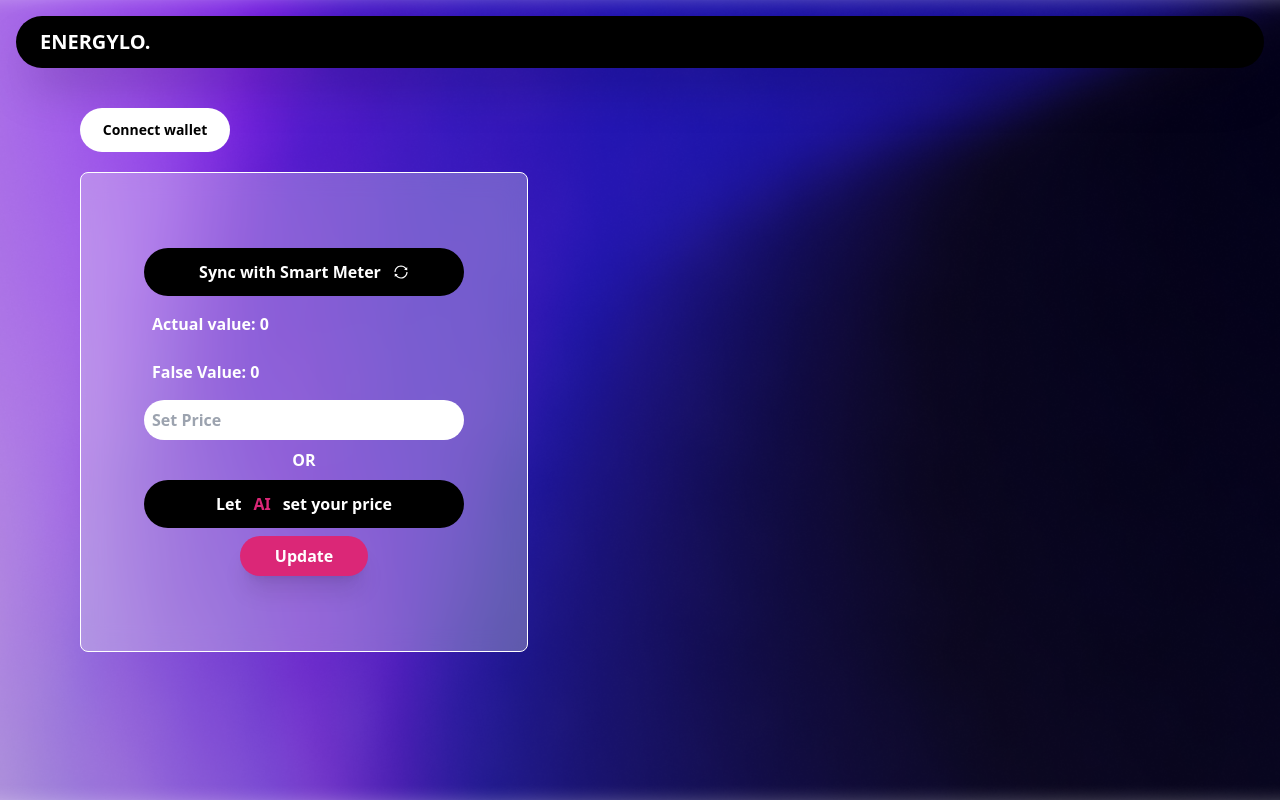
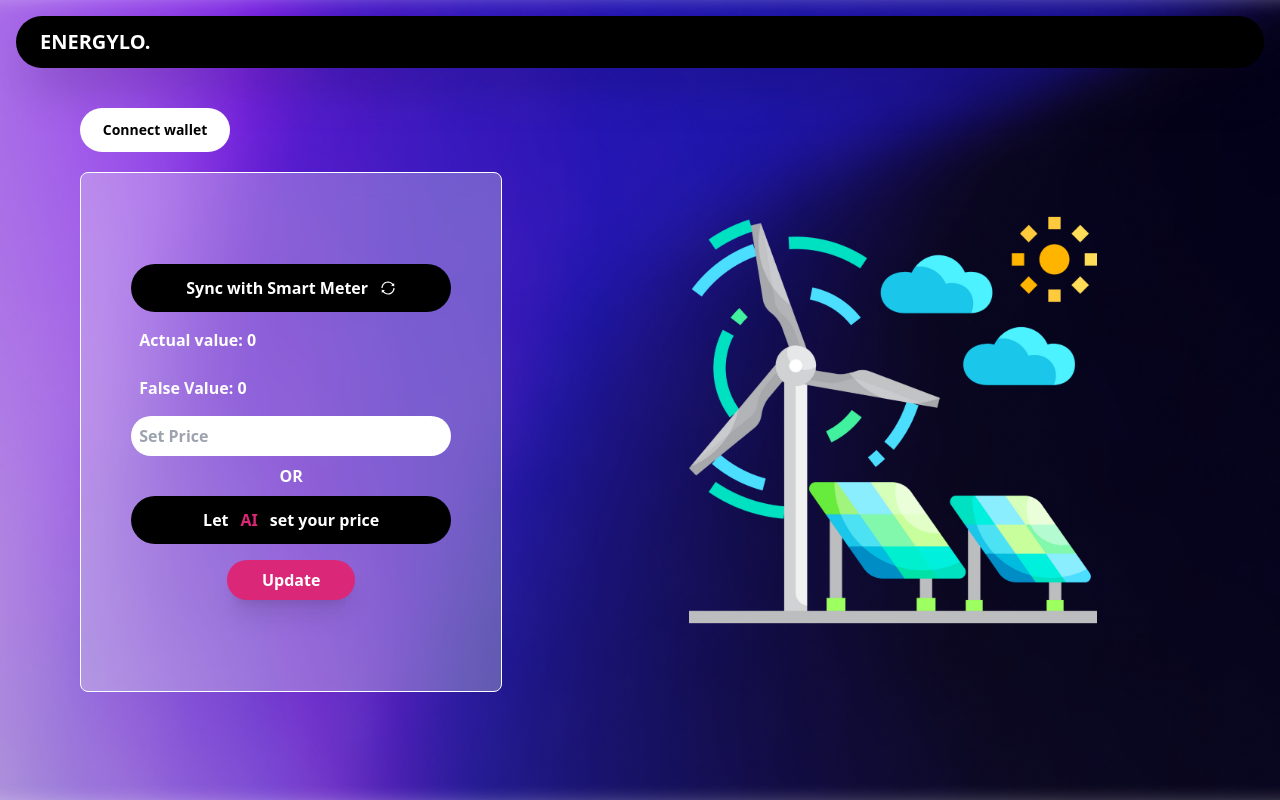
Before and after one commit to TheAkashRoy/statuscode0, a React (Create React App) app in the folder frontend/: page /sell in a window 1280 px wide. Built offline with nearby package versions, Linux system fonts and the light colour scheme.

Commit message:
sell illustration added

```diff
--- a/frontend/src/pages/Sell.jsx
+++ b/frontend/src/pages/Sell.jsx
@@ -4,6 +4,7 @@ import {Link} from 'react-router-dom'
 import Web3 from "web3";
 import contractABI from "../abi/abi.json";
 import axios from "axios";
+import illu from "../assets/illu.png";
 import {AiOutlineSync} from "react-icons/ai"
 const Sell = () => {
   const { user, isAuthenticated, isLoading } = useAuth0();
@@ -134,8 +135,9 @@ console.log("User details",user);
         </div>
      )*/}
       <div className="mt-10 ml-16  font-semibold ">
-      <div className='flex flex-col gap-5'>
-      {isConnected ? (
+      <div className='flex flex-row gap-5'>
+        <div className='flex flex-col gap-5'>
+        {isConnected ? (
         <>
           <button onClick={handleDisconnect} className=' text-sm p-3 rounded-full bg-white font-bold w-[150px]'>Disconnect Wallet</button>
           <p className='font-semibold text-white '>Account: {account}</p>
@@ -143,8 +145,8 @@ console.log("User details",user);
       ) : (
         <button onClick={loadWeb3} className=' text-sm p-3 rounded-full bg-white font-semibold w-[150px]'>Connect wallet</button>
       )}
-        <div className='flex flex-col gap-2  bg-gray-100 bg-opacity-30 backdrop-blur-md p-6 rounded-lg items-center w-[35vw] h-[60vh] justify-center border-[0.5px] border-white'>
-        <button  className='bg-black text-white font-semibold p-3 rounded-full flex justify-center w-[50vw] md:w-[25vw]'>
+        <div className='flex flex-col gap-2  bg-gray-100 bg-opacity-30 backdrop-blur-md p-6 rounded-lg items-center w-[33vw] h-[65vh] justify-center border-[0.5px] border-white'>
+        <button  className='bg-black text-white font-semibold p-3 rounded-full flex justify-center w-[50vw] md:w-[25vw] hover:bg-slate-950'>
          <span className='flex gap-3 flex-row items-center' onClick={handleSync}>Sync with Smart Meter<AiOutlineSync className="text-white "/></span>
           </button>
           <p  className='text-white font-semibold p-2 rounded-full flex justify-start w-[50vw] md:w-[25vw]'>
@@ -156,11 +158,15 @@ console.log("User details",user);
           <input type="number" onChange={(e)=>setPrice(e.target.value)} className='bg-white text-black font-semibold p-2 rounded-full flex justify-center w-[50vw] md:w-[25vw]'
           placeholder='Set Price'>
           </input>
-          <p className='font-semibold text-white '>OR</p>
-          <button  className='bg-black text-white font-semibold p-3 rounded-full flex justify-center w-[50vw] md:w-[25vw]'>
+          <p className='font-semibold text-white'>OR</p>
+          <button  className='bg-black text-white font-semibold p-3 rounded-full flex justify-center w-[50vw] md:w-[25vw] hover:bg-slate-950'>
          <p className='flex gap-3 flex-row items-center'>Let<span className='text-pink-600 font-bold'>AI</span>set your price</p>
           </button>
-          <button type="submit" onClick={handleUpdate} className='bg-pink-600 shadow-xl text-white font-semibold rounded-full p-2 w-[10vw] items-center'>Update</button>
+          <button type="submit" onClick={handleUpdate} className='bg-pink-600 shadow-xl text-white font-semibold rounded-full p-2 w-[10vw] items-center mt-2 hover:bg-pink-700'>Update</button>
+        </div>
+        </div>
+        <div className='flex justify-center items-center'>
+          <img src={illu} alt="illustration" className='h-max w-[55%] mt-10'/>
         </div>
       </div>
       </div>
```
Also changed, not shown: frontend/src/assets/illu.png (added).
